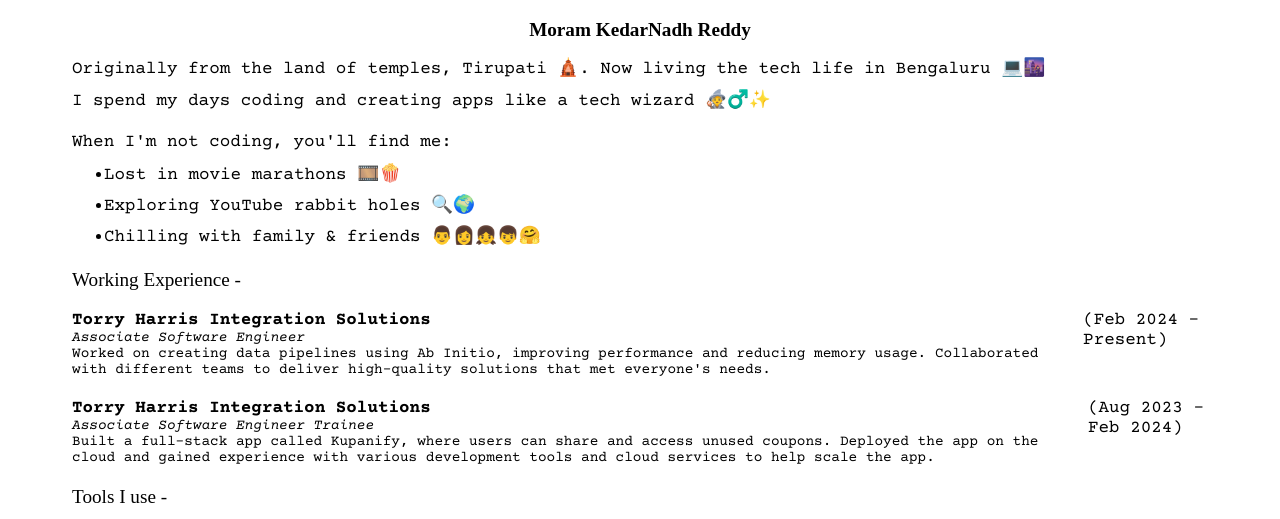
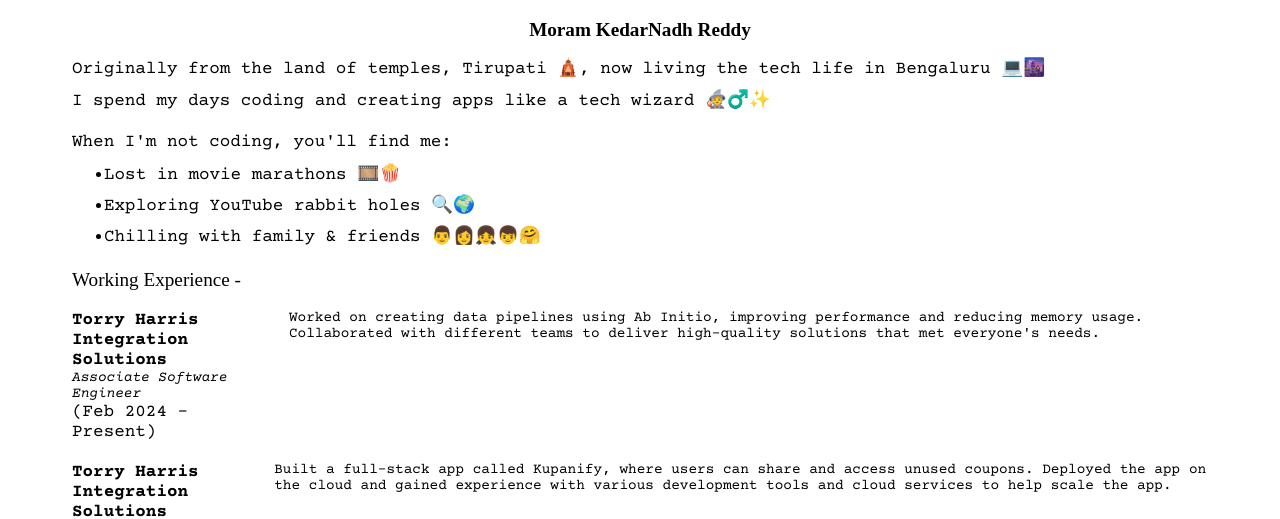
Before and after one commit to Kedar-Nadh/mknr, a React (Create React App) app: page /about in a window 1280 px wide. Shown: the part 431-950 px from the top of the page. Built offline with nearby package versions, Linux system fonts and the light colour scheme; a web font is replaced by a local one.

Commit message:
Update About.js
updated working experience format

```diff
--- a/src/Components/About.js
+++ b/src/Components/About.js
@@ -7,7 +7,7 @@ export default function About(){
             <p className="About--title">About me...</p>
             <div className="About--image-box"><img className="About--image" src={require("../images/kedarnadh.png")} alt="kedarnadh" /></div>
             <h2 className="About--name">Moram KedarNadh Reddy</h2>
-            <p class="About--text">Originally from the land of temples, Tirupati 🛕. Now living the tech life in Bengaluru 💻🌆</p>
+            <p class="About--text">Originally from the land of temples, Tirupati 🛕, now living the tech life in Bengaluru 💻🌆</p>
             <p class="About--text">I spend my days coding and creating apps like a tech wizard 🧙♂️✨</p>
             <div class="About--subgroup">
               <p class="About--text">When I'm not coding, you'll find me:</p>
@@ -21,19 +21,23 @@ export default function About(){
             <div className="About--work">
                 <div className="About--work-item">
                     <div>
-                        <p className="About--work-item-company">Torry Harris Integration Solutions</p>
-                        <p className="About--work-item-position">Associate Software Engineer</p>
-                        <p className="About--work-item-description">Worked on creating data pipelines using Ab Initio, improving performance and reducing memory usage. Collaborated with different teams to deliver high-quality solutions that met everyone's needs.</p>
+                        <div>
+                            <p className="About--work-item-company">Torry Harris Integration Solutions</p>
+                            <p className="About--work-item-position">Associate Software Engineer</p>
+                        </div>
+                        <p className="About--work-item-duration">(Feb 2024 – Present)</p>
                     </div>
-                    <p className="About--work-item-duration">(Feb 2024 – Present)</p>
+                    <p className="About--work-item-description">Worked on creating data pipelines using Ab Initio, improving performance and reducing memory usage. Collaborated with different teams to deliver high-quality solutions that met everyone's needs.</p>
                 </div>
                 <div className="About--work-item">
                     <div>
+                    <div>
                         <p className="About--work-item-company">Torry Harris Integration Solutions</p>
                         <p className="About--work-item-position">Associate Software Engineer Trainee</p>
-                        <p className="About--work-item-description">Built a full-stack app called Kupanify, where users can share and access unused coupons. Deployed the app on the cloud and gained experience with various development tools and cloud services to help scale the app.</p>
                     </div>
                     <p className="About--work-item-duration">(Aug 2023 – Feb 2024)</p>
+                    </div>
+                    <p className="About--work-item-description">Built a full-stack app called Kupanify, where users can share and access unused coupons. Deployed the app on the cloud and gained experience with various development tools and cloud services to help scale the app.</p>
                 </div>
             </div>
             <p className="About--side-heading">Tools I use -</p>
```
